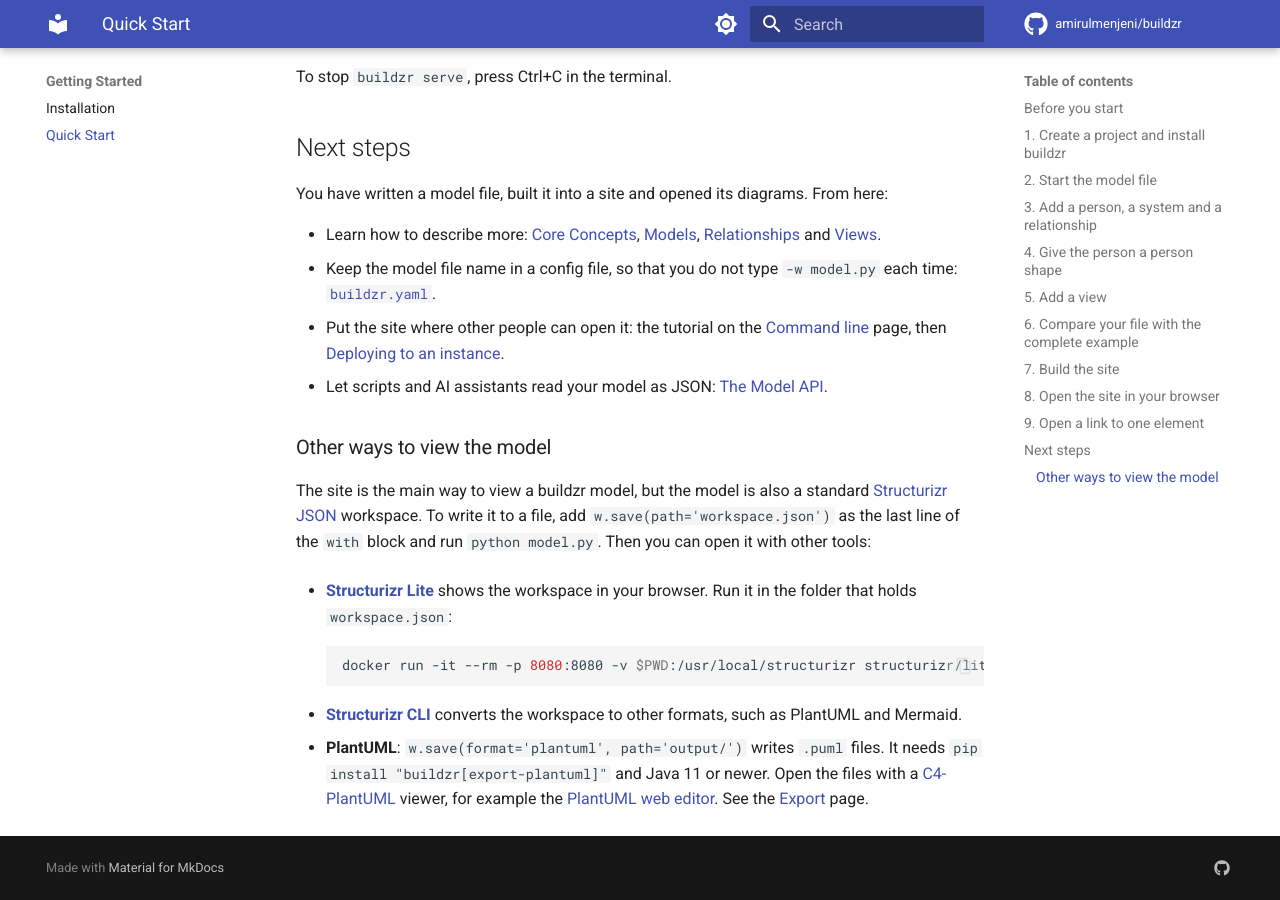
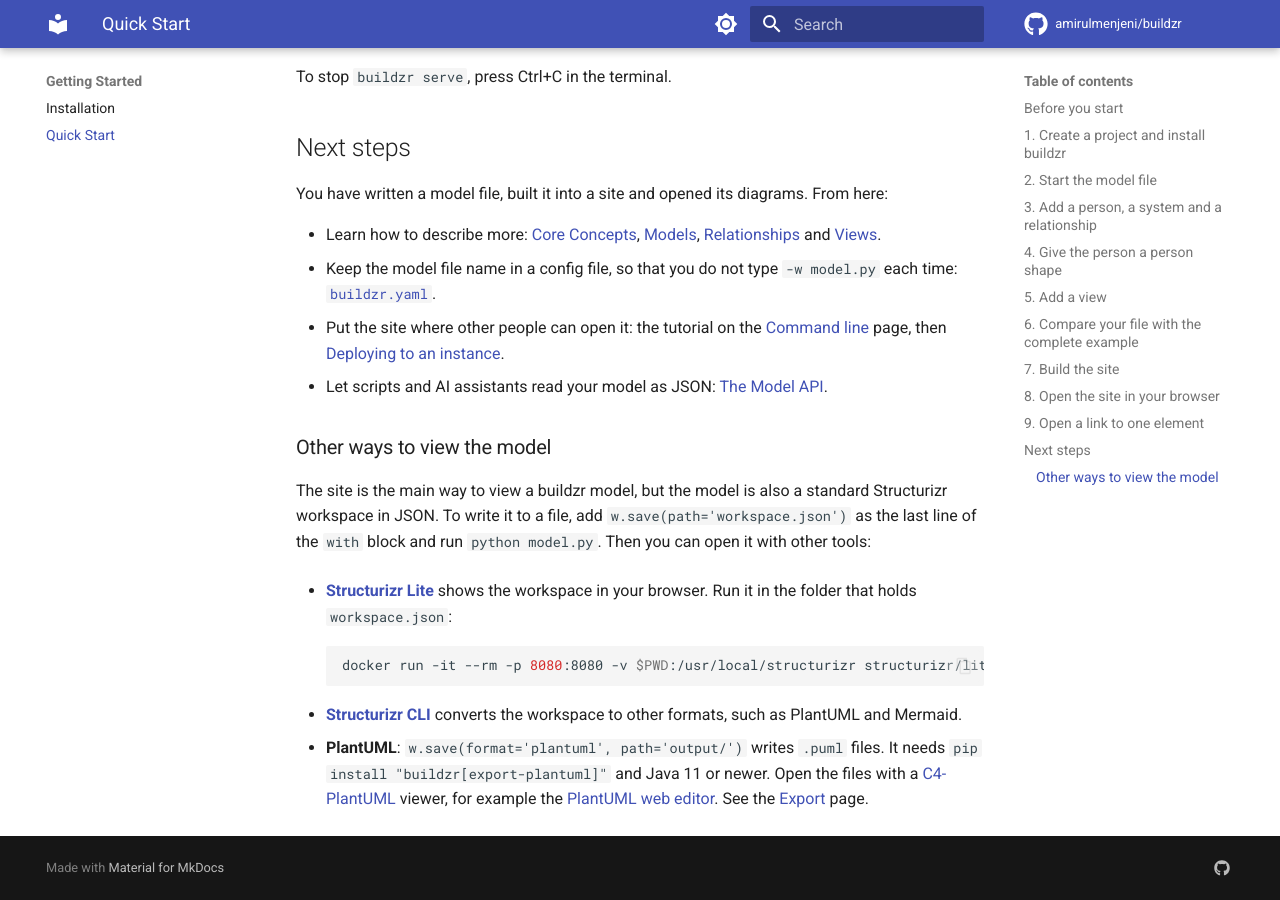
Before and after one commit to amirulmenjeni/buildzr, an MkDocs documentation site: the page built from docs/getting-started/quick-start.md, in a window 1280 px wide and 900 px high, scrolled down 6584 px. Built offline with MkDocs 1.6.1 and Material for MkDocs 9.7.7, drawn with Linux system fonts in a browser that asks for light colours; comment, search, counter and statistics services are not loaded.

```diff
--- a/docs/getting-started/quick-start.md
+++ b/docs/getting-started/quick-start.md
@@ -246,7 +246,7 @@ You have written a model file, built it into a site and opened its diagrams. Fro
 
 ### Other ways to view the model
 
-The site is the main way to view a buildzr model, but the model is also a standard [Structurizr JSON](https://github.com/structurizr/json) workspace. To write it to a file, add `w.save(path='workspace.json')` as the last line of the `with` block and run `python model.py`. Then you can open it with other tools:
+The site is the main way to view a buildzr model, but the model is also a standard Structurizr workspace in JSON. To write it to a file, add `w.save(path='workspace.json')` as the last line of the `with` block and run `python model.py`. Then you can open it with other tools:
 
 - **[Structurizr Lite](https://docs.structurizr.com/lite)** shows the workspace in your browser. Run it in the folder that holds `workspace.json`:
 
```
